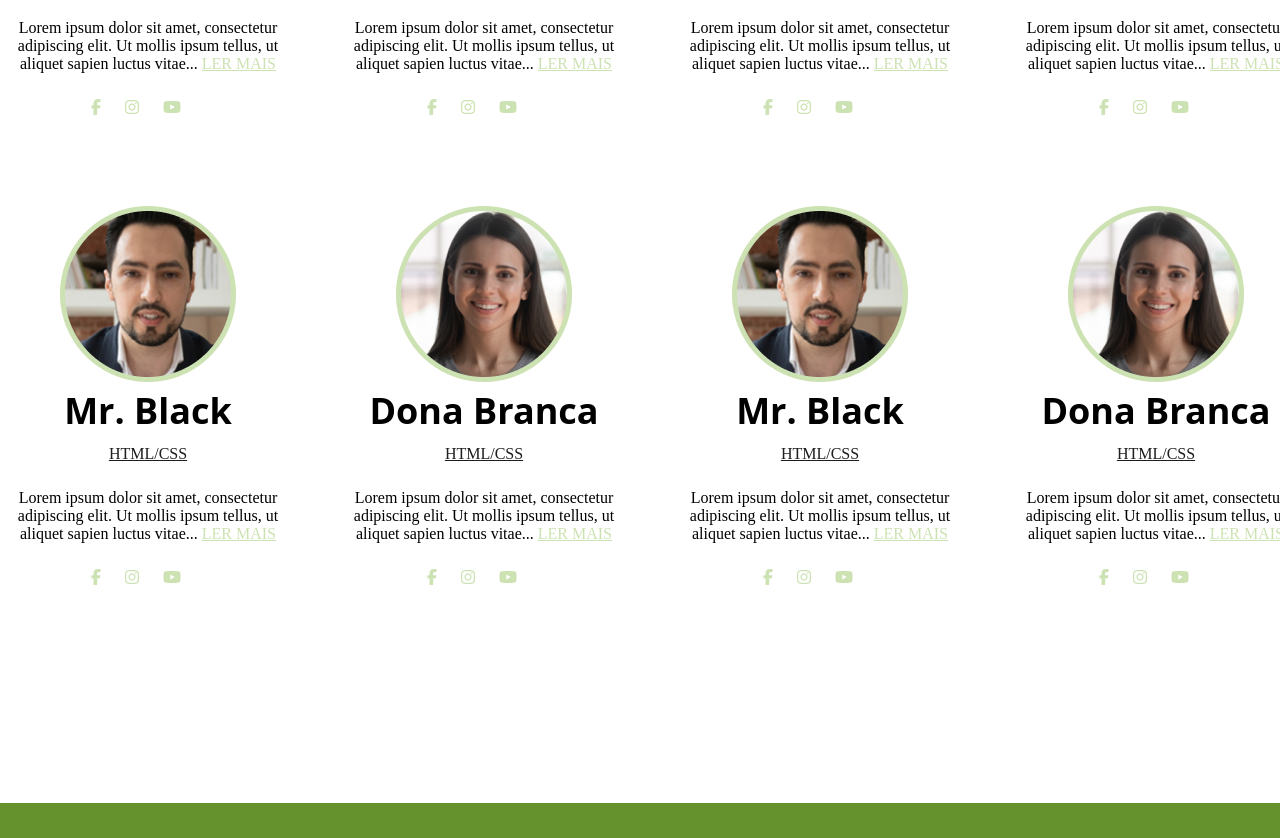
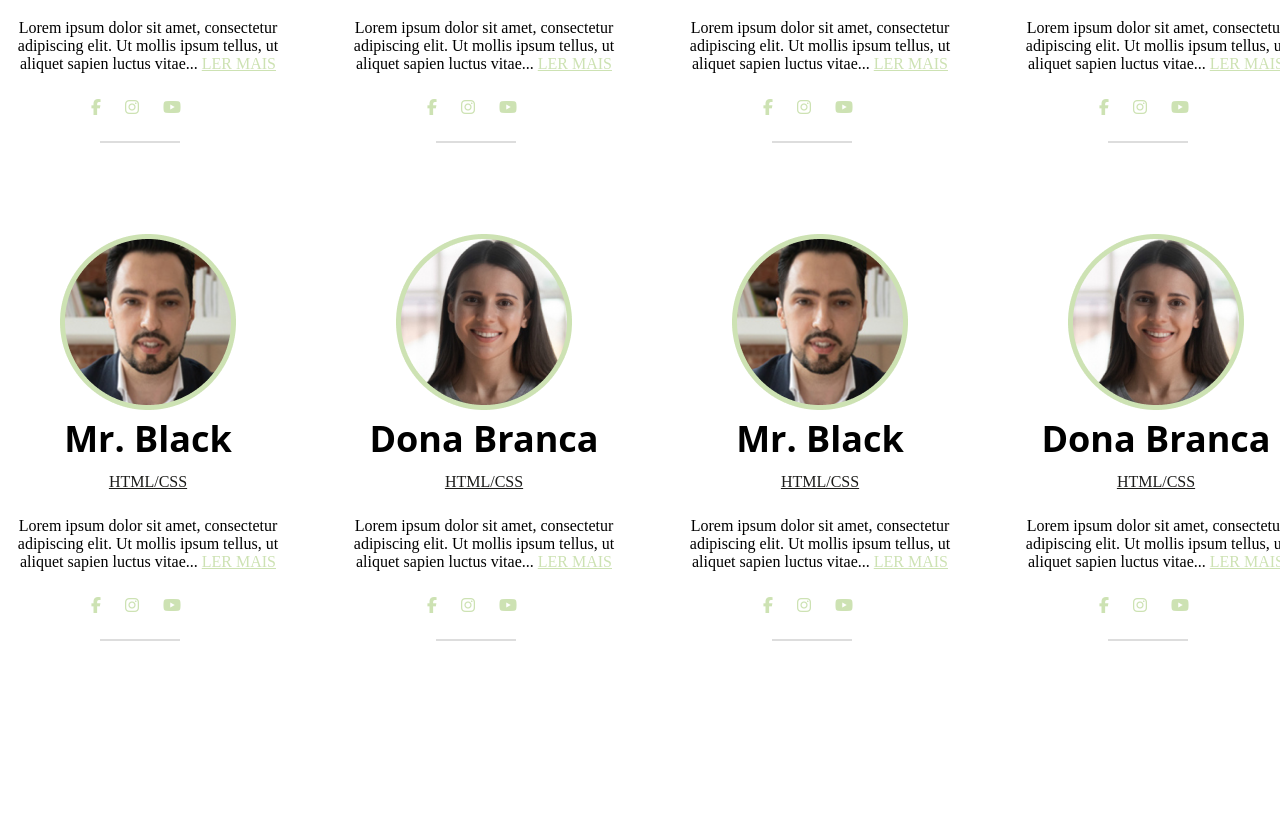
Before and after one commit to x97379554/CursoWedesingOneByOne, a plain HTML site: page ProjetoFinalCSS/Professores.html in a window 1280 px wide. Shown: the part 579-1417 px from the top of the page. Drawn offline with Linux system fonts and the light colour scheme.

Commit message:
Pequeno ajuste

```diff
--- a/ProjetoFinalCSS/Professores.html
+++ b/ProjetoFinalCSS/Professores.html
@@ -17,7 +17,7 @@
                 <ul class="menu">
                     <li><a href="index.html">Home</a></li>
                     <li><a href="Cursos.html">Cursos</a></li>
-                    <li><a href="Professor.html">Professores</a></li>
+                    <li><a href="Professores.html">Professores</a></li>
                     <li><a href="Contato.html">Contato</a></li>
                 </ul>
             </nav>
@@ -53,6 +53,9 @@
                             <i class="fa-brands fa-instagram"></i>
                             <i class="fa-brands fa-youtube"></i>
                         </div>
+                        <div class="bar">
+                            <img src="imgs/bar.svg" alt="">
+                        </div>
 
                     </div>
 
@@ -72,6 +75,9 @@
                             <i class="fa-brands fa-instagram"></i>
                             <i class="fa-brands fa-youtube"></i>
                         </div>
+                        <div class="bar">
+                            <img src="imgs/bar.svg" alt="">
+                        </div>
 
                     </div>
                     <div class="col-pr temp1 ">
@@ -89,6 +95,9 @@
                             <i class="fa-brands fa-facebook-f"></i>
                             <i class="fa-brands fa-instagram"></i>
                             <i class="fa-brands fa-youtube"></i>
+                        </div>
+                        <div class="bar">
+                            <img src="imgs/bar.svg" alt="">
                         </div>
 
                     </div>
@@ -108,6 +117,9 @@
                             <i class="fa-brands fa-facebook-f"></i>
                             <i class="fa-brands fa-instagram"></i>
                             <i class="fa-brands fa-youtube"></i>
+                        </div>
+                        <div class="bar">
+                            <img src="imgs/bar.svg" alt="">
                         </div>
 
 
@@ -130,6 +142,9 @@
                             <i class="fa-brands fa-instagram"></i>
                             <i class="fa-brands fa-youtube"></i>
                         </div>
+                        <div class="bar">
+                            <img src="imgs/bar.svg" alt="">
+                        </div>
 
                     </div>
 
@@ -148,6 +163,9 @@
                             <i class="fa-brands fa-facebook-f"></i>
                             <i class="fa-brands fa-instagram"></i>
                             <i class="fa-brands fa-youtube"></i>
+                        </div>
+                        <div class="bar">
+                            <img src="imgs/bar.svg" alt="">
                         </div>
 
 
@@ -168,6 +186,9 @@
                             <i class="fa-brands fa-instagram"></i>
                             <i class="fa-brands fa-youtube"></i>
                         </div>
+                        <div class="bar">
+                            <img src="imgs/bar.svg" alt="">
+                        </div>
 
                     </div>
 
@@ -186,6 +207,9 @@
                             <i class="fa-brands fa-facebook-f"></i>
                             <i class="fa-brands fa-instagram"></i>
                             <i class="fa-brands fa-youtube"></i>
+                        </div>
+                        <div class="bar">
+                            <img src="imgs/bar.svg" alt="">
                         </div>
 
 
@@ -206,7 +230,7 @@
                     <ul>
                         <li><a href="index.html">Home</a></li>
                         <li><a href="Cursos.html">Cursos</a></li>
-                        <li><a href="Professor.html">Professores</a></li>
+                        <li><a href="Professores.html">Professores</a></li>
                         <li><a href="Contato.html">Contato</a></li>
                     </ul>
                 </div>
--- a/ProjetoFinalCSS/style.css
+++ b/ProjetoFinalCSS/style.css
@@ -414,10 +414,11 @@ button:hover {
 .rede-p{
   display: flex;
   justify-content: center;
-  align-items: center;
+
 }
 .rede-p i{
   margin-right: 1.5rem;
+  text-align: center;
   color: var(--corverde);
 }
 
@@ -468,6 +469,13 @@ button:hover {
 .des-p a{
   color: var(--corverde);
 }
+.bar{
+  display: flex;
+  justify-content: center;
+  margin-right: 1rem;
+  margin-top: 1.625rem;
+
+}
 
 .temp1{
   padding-top: 2.7rem;
```
Also changed, not shown: ProjetoFinalCSS/Contato.html (+2 -2 lines), ProjetoFinalCSS/CursoHTML.html (+2 -2 lines), ProjetoFinalCSS/Cursos.html (+2 -2 lines), ProjetoFinalCSS/Professor.html (+2 -2 lines), ProjetoFinalCSS/index.html (+2 -2 lines), ProjetoFinalCSS/imgs/bar.svg (added).
